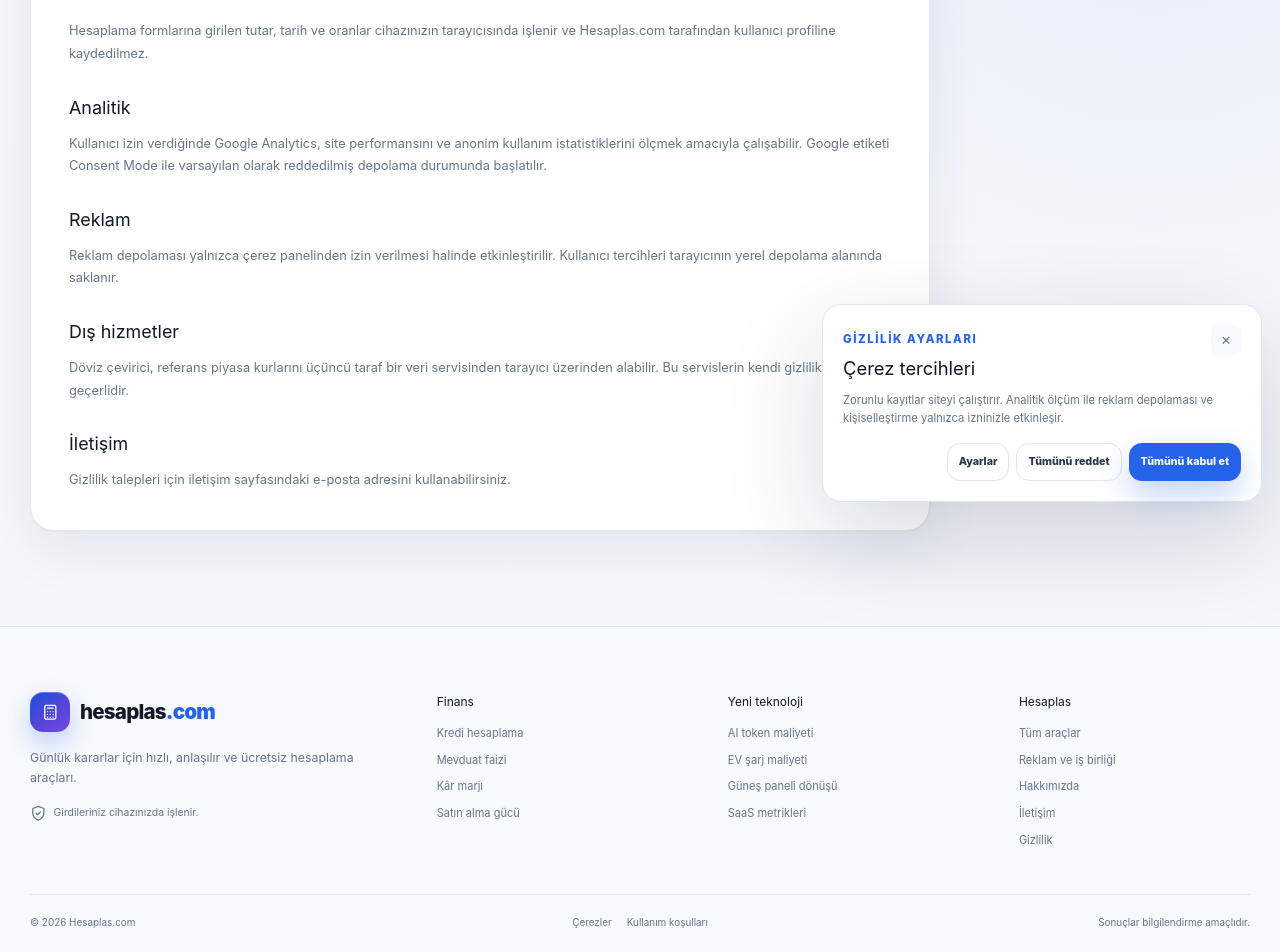
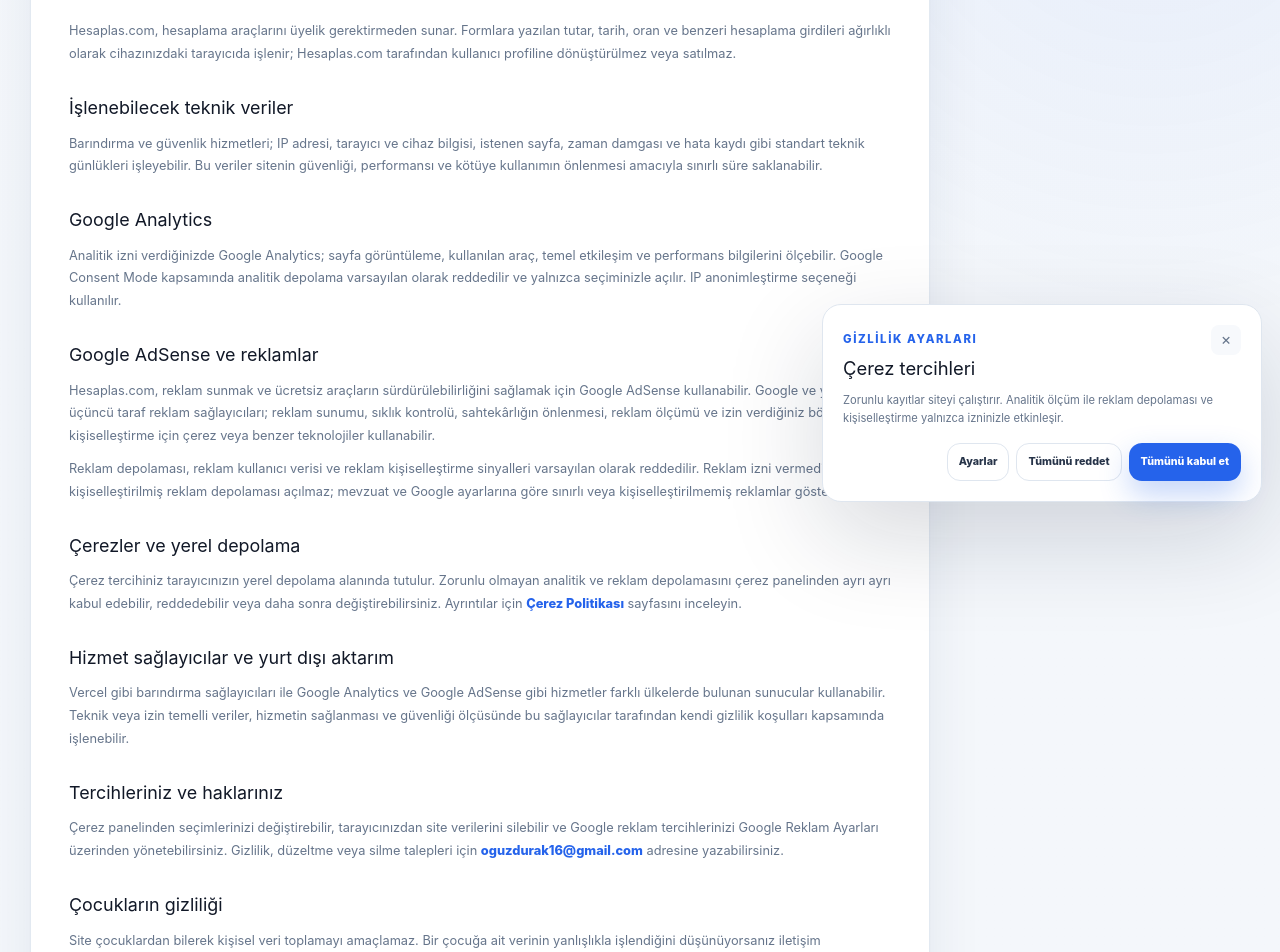
Before and after one commit to oguzdurak16-create/hesaplas, a Next.js app: page /gizlilik-politikasi in a window 1280 px wide. Shown: the part 280-1232 px from the top of the page. Built offline with nearby package versions, Linux system fonts and the light colour scheme.

Commit message:
Expand AdSense privacy disclosures

```diff
--- a/src/app/gizlilik-politikasi/page.js
+++ b/src/app/gizlilik-politikasi/page.js
@@ -1,3 +1,38 @@
+import Link from 'next/link'
 import { createMetadata } from '@/lib/seo'
-export const metadata = createMetadata({ title: 'Gizlilik Politikası', description: 'Hesaplas.com gizlilik, veri işleme ve üçüncü taraf hizmetler politikası.', path: '/gizlilik-politikasi/' })
-export default function Page(){return <div className="page-bg"><div className="container page-container"><article className="legal-card"><span className="eyebrow">Yasal</span><h1>Gizlilik Politikası</h1><p>Hesaplama formlarına girilen tutar, tarih ve oranlar cihazınızın tarayıcısında işlenir ve Hesaplas.com tarafından kullanıcı profiline kaydedilmez.</p><h2>Analitik</h2><p>Kullanıcı izin verdiğinde Google Analytics, site performansını ve anonim kullanım istatistiklerini ölçmek amacıyla çalışabilir. Google etiketi Consent Mode ile varsayılan olarak reddedilmiş depolama durumunda başlatılır.</p><h2>Reklam</h2><p>Reklam depolaması yalnızca çerez panelinden izin verilmesi halinde etkinleştirilir. Kullanıcı tercihleri tarayıcının yerel depolama alanında saklanır.</p><h2>Dış hizmetler</h2><p>Döviz çevirici, referans piyasa kurlarını üçüncü taraf bir veri servisinden tarayıcı üzerinden alabilir. Bu servislerin kendi gizlilik koşulları geçerlidir.</p><h2>İletişim</h2><p>Gizlilik talepleri için iletişim sayfasındaki e-posta adresini kullanabilirsiniz.</p></article></div></div>}
+
+export const metadata = createMetadata({
+  title: 'Gizlilik Politikası',
+  description: 'Hesaplas.com gizlilik, Google Analytics, Google AdSense, çerez ve veri işleme politikası.',
+  path: '/gizlilik-politikasi/',
+})
+
+export default function Page(){
+  return <div className="page-bg"><div className="container page-container"><article className="legal-card">
+    <span className="eyebrow">Yasal · Son güncelleme: 27 Temmuz 2026</span>
+    <h1>Gizlilik Politikası</h1>
+    <p>Hesaplas.com, hesaplama araçlarını üyelik gerektirmeden sunar. Formlara yazılan tutar, tarih, oran ve benzeri hesaplama girdileri ağırlıklı olarak cihazınızdaki tarayıcıda işlenir; Hesaplas.com tarafından kullanıcı profiline dönüştürülmez veya satılmaz.</p>
+
+    <h2>İşlenebilecek teknik veriler</h2>
+    <p>Barındırma ve güvenlik hizmetleri; IP adresi, tarayıcı ve cihaz bilgisi, istenen sayfa, zaman damgası ve hata kaydı gibi standart teknik günlükleri işleyebilir. Bu veriler sitenin güvenliği, performansı ve kötüye kullanımın önlenmesi amacıyla sınırlı süre saklanabilir.</p>
+
+    <h2>Google Analytics</h2>
+    <p>Analitik izni verdiğinizde Google Analytics; sayfa görüntüleme, kullanılan araç, temel etkileşim ve performans bilgilerini ölçebilir. Google Consent Mode kapsamında analitik depolama varsayılan olarak reddedilir ve yalnızca seçiminizle açılır. IP anonimleştirme seçeneği kullanılır.</p>
+
+    <h2>Google AdSense ve reklamlar</h2>
+    <p>Hesaplas.com, reklam sunmak ve ücretsiz araçların sürdürülebilirliğini sağlamak için Google AdSense kullanabilir. Google ve yetkili üçüncü taraf reklam sağlayıcıları; reklam sunumu, sıklık kontrolü, sahtekârlığın önlenmesi, reklam ölçümü ve izin verdiğiniz bölgelerde kişiselleştirme için çerez veya benzer teknolojiler kullanabilir.</p>
+    <p>Reklam depolaması, reklam kullanıcı verisi ve reklam kişiselleştirme sinyalleri varsayılan olarak reddedilir. Reklam izni vermediğinizde kişiselleştirilmiş reklam depolaması açılmaz; mevzuat ve Google ayarlarına göre sınırlı veya kişiselleştirilmemiş reklamlar gösterilebilir.</p>
+
+    <h2>Çerezler ve yerel depolama</h2>
+    <p>Çerez tercihiniz tarayıcınızın yerel depolama alanında tutulur. Zorunlu olmayan analitik ve reklam depolamasını çerez panelinden ayrı ayrı kabul edebilir, reddedebilir veya daha sonra değiştirebilirsiniz. Ayrıntılar için <Link className="text-link" href="/cerez-politikasi/">Çerez Politikası</Link> sayfasını inceleyin.</p>
+
+    <h2>Hizmet sağlayıcılar ve yurt dışı aktarım</h2>
+    <p>Vercel gibi barındırma sağlayıcıları ile Google Analytics ve Google AdSense gibi hizmetler farklı ülkelerde bulunan sunucular kullanabilir. Teknik veya izin temelli veriler, hizmetin sağlanması ve güvenliği ölçüsünde bu sağlayıcılar tarafından kendi gizlilik koşulları kapsamında işlenebilir.</p>
+
+    <h2>Tercihleriniz ve haklarınız</h2>
+    <p>Çerez panelinden seçimlerinizi değiştirebilir, tarayıcınızdan site verilerini silebilir ve Google reklam tercihlerinizi Google Reklam Ayarları üzerinden yönetebilirsiniz. Gizlilik, düzeltme veya silme talepleri için <a className="text-link" href="mailto:oguzdurak16@gmail.com">oguzdurak16@gmail.com</a> adresine yazabilirsiniz.</p>
+
+    <h2>Çocukların gizliliği</h2>
+    <p>Site çocuklardan bilerek kişisel veri toplamayı amaçlamaz. Bir çocuğa ait verinin yanlışlıkla işlendiğini düşünüyorsanız iletişim adresinden bildirimde bulunabilirsiniz.</p>
+  </article></div></div>
+}
```
